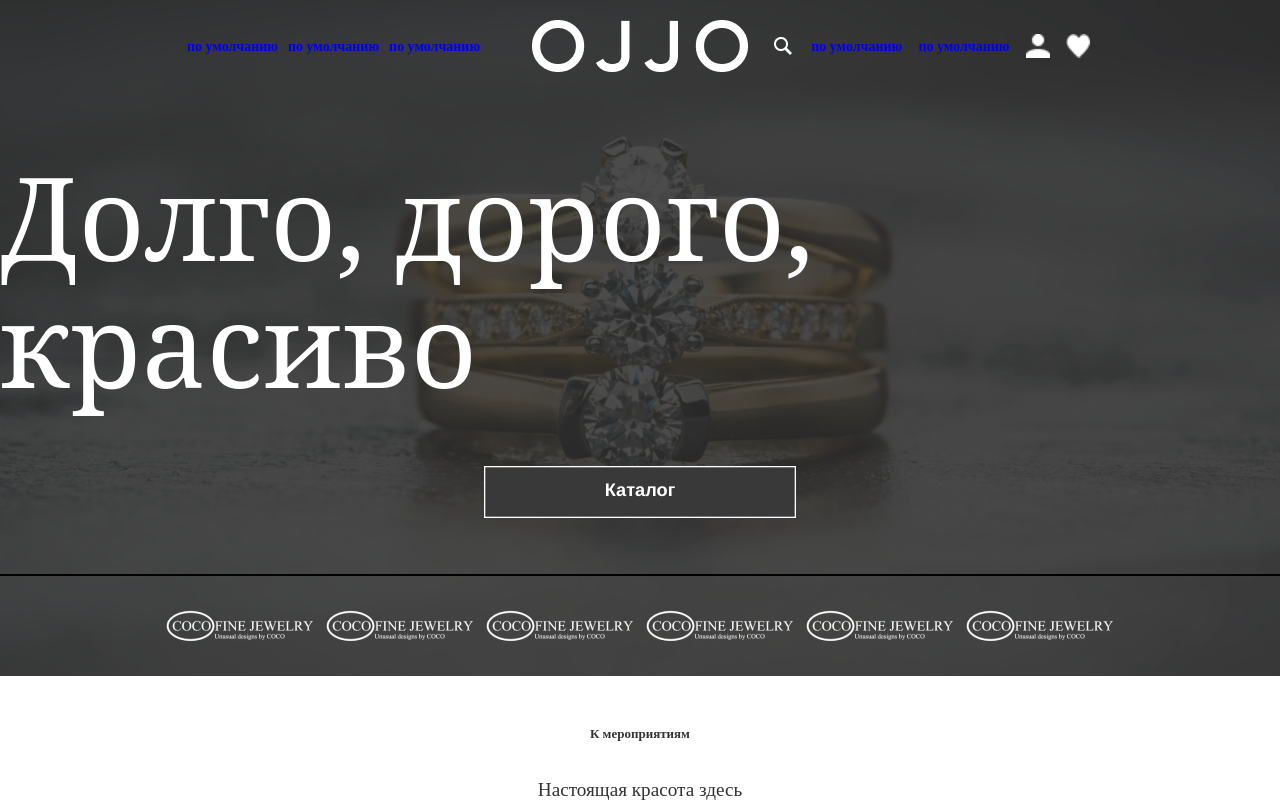
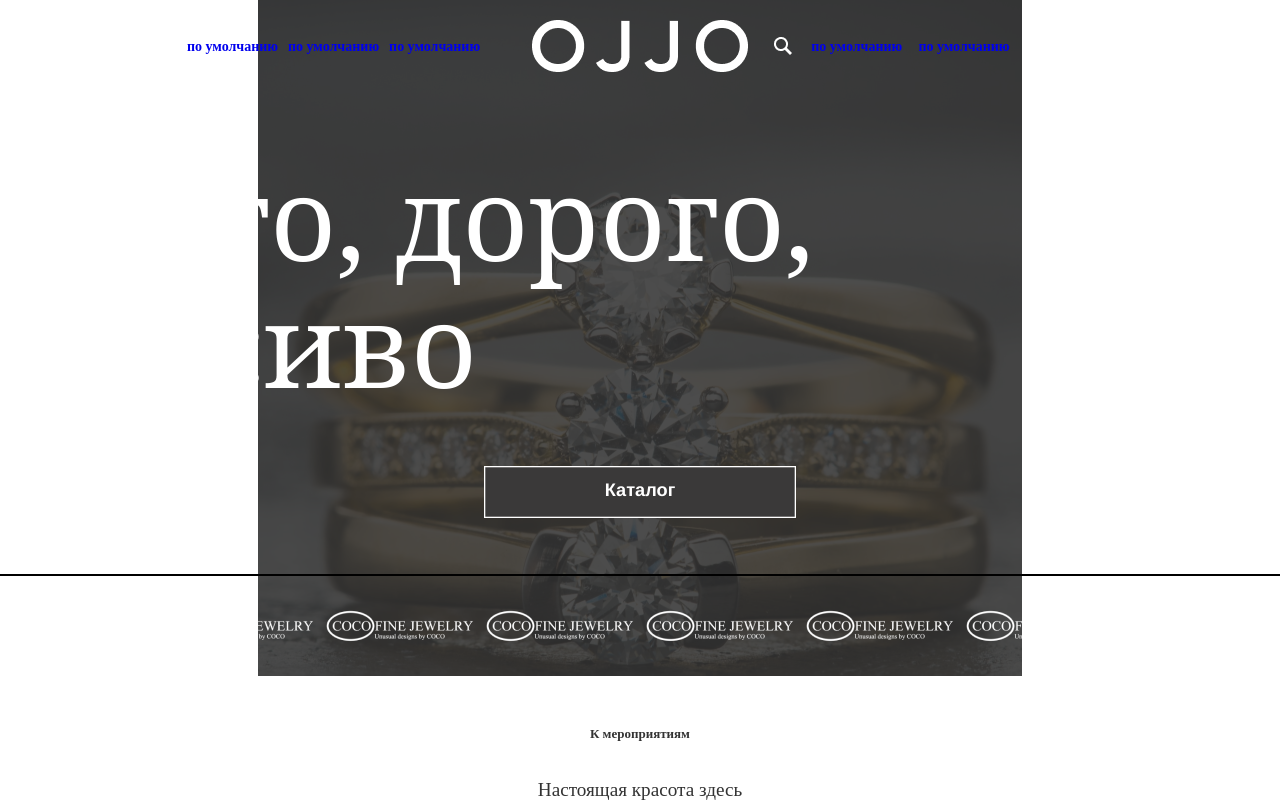
Before and after one commit to GeoSv23/funk, a Preact app: page / in a window 1280 px wide. Shown: the top 802 px of the page. Built offline with nearby package versions, Linux system fonts and the light colour scheme.

Commit message:
add mobile version background

```diff
--- a/src/style.scss
+++ b/src/style.scss
@@ -133,7 +133,7 @@ $light: #fff;
   display: flex;
   flex-direction: column;
   justify-content: space-between;
-  background-image: url(../public/images/imgonline-com-ua-Resize-FnR7bcf8yvZz5ddy.png);
+  background-image: url(/public/images/bgcmob.png);
   background-repeat: no-repeat;
   background-position-x: center;
   margin-bottom: 50px;
```
